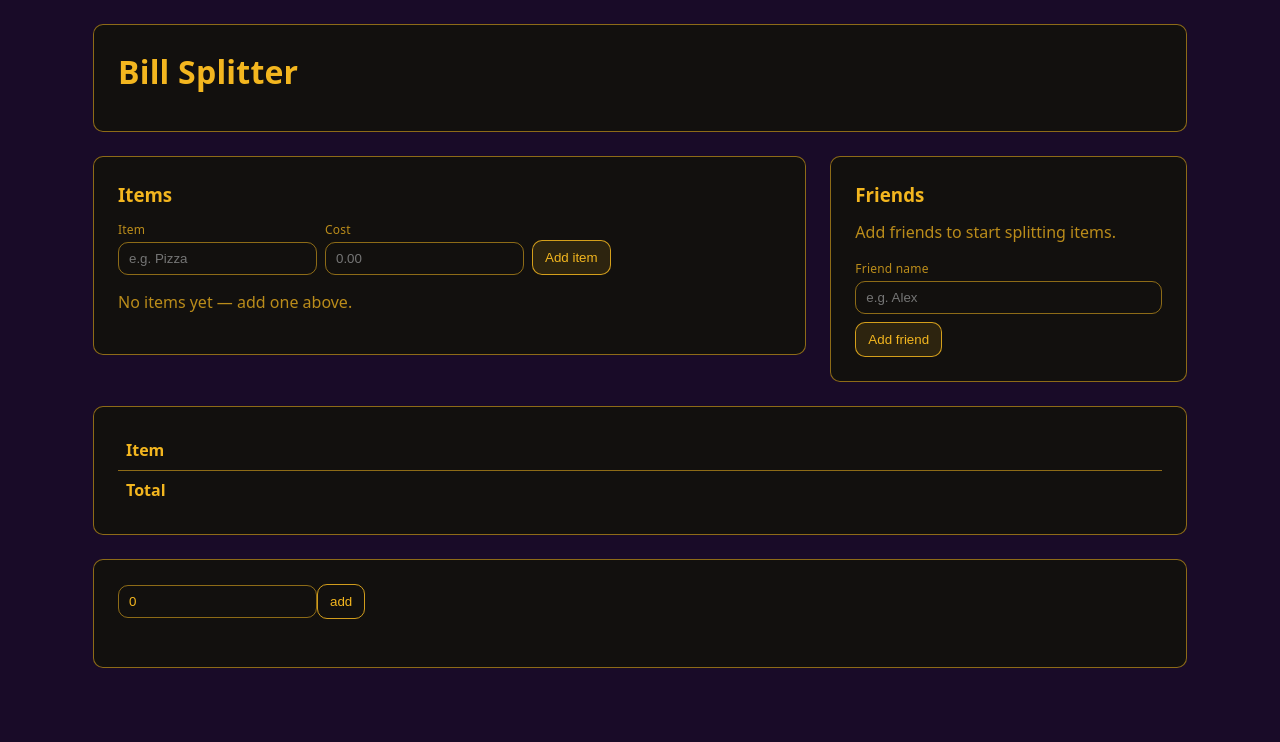
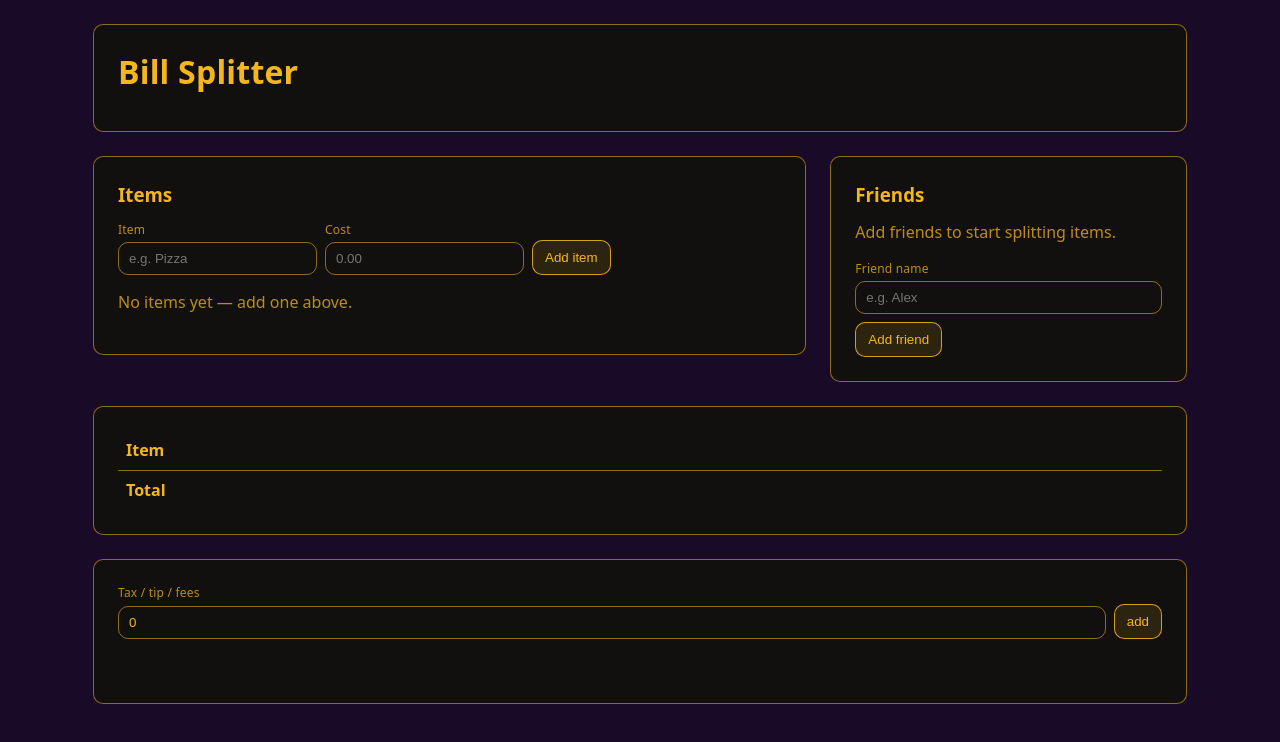
Before and after one commit to LamaAsta/BillSplitter, a React (Vite) app in the folder bill-splitter/: page / in a window 1280 px wide. Shown: the top 742 px of the page. Built offline with nearby package versions, Linux system fonts and the light colour scheme.

Commit message:
made the last element more user friendly

```diff
--- a/bill-splitter/src/App.css
+++ b/bill-splitter/src/App.css
@@ -86,6 +86,48 @@ input:focus-visible {
   overflow-x: auto;
 }
 
+.taxBar{
+  width: 100%;
+  display: flex;
+  gap: var(--space-2);
+  align-items: end;
+  flex-wrap: wrap;
+  margin-bottom: var(--space-4);
+}
+
+.taxField{
+  flex: 1;
+  min-width: 220px;
+  display: flex;
+  flex-direction: column;
+  gap: var(--space-1);
+}
+
+.taxLabel{
+  font-size: 12px;
+  letter-spacing: 0.2px;
+  color: var(--text-muted);
+}
+
+.taxInput{
+  width: 100%;
+}
+
+.taxButton{
+  white-space: nowrap;
+  background: rgba(243, 182, 31, 0.12);
+}
+
+@media (max-width: 640px) {
+  .taxField{
+    min-width: 100%;
+  }
+
+  .taxButton{
+    width: 100%;
+  }
+}
+
 @media (max-width: 640px) {
   .row {
     grid-template-columns: 1fr;
--- a/bill-splitter/src/components/splitTable/splitTable.tsx
+++ b/bill-splitter/src/components/splitTable/splitTable.tsx
@@ -26,12 +26,17 @@ export function SplitTableImpl(props:splitTableProps){
     return(
         <>
             <div className="container">
-                <div>
+                <div className="taxBar">
+                    <div className="taxField">
+                        <div className="taxLabel">Tax / tip / fees</div>
                     <input
+                        className="taxInput"
                         value = {tax}
                         onChange = {(e:any)=>setTax(e.target.value)}
                     />
+                    </div>
                     <button
+                        className="taxButton"
                         onClick = {()=>handleTaxChange(tax)}
                     >
                         add
```
